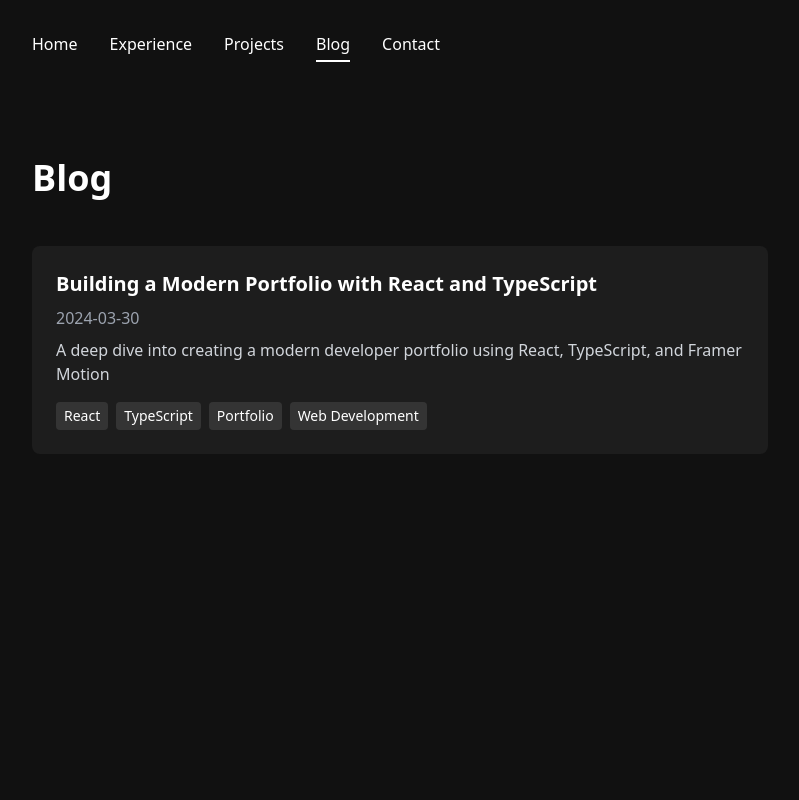
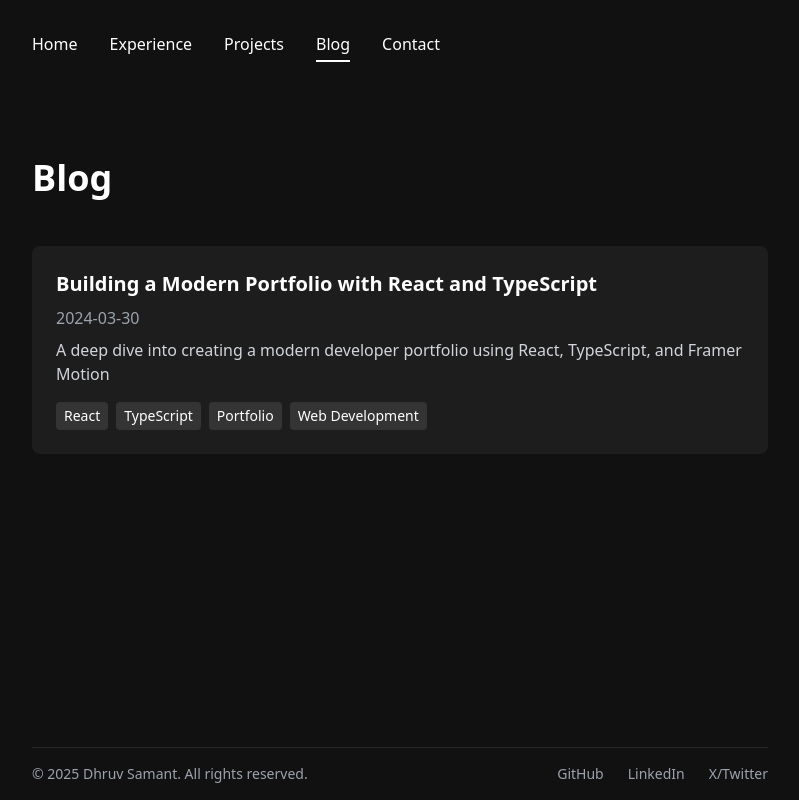
Before and after one commit to b0llu/portfolio-v2, a React (Vite) app: page /blog in a window 1280 px wide. Shown: the whole page, without its empty margins (240-1039 px from the left). Built offline with nearby package versions, Linux system fonts and the light colour scheme.

Commit message:
update 4

```diff
--- /dev/null
+++ b/src/components/Footer.tsx
@@ -0,0 +1,42 @@
+export default function Footer() {
+  return (
+    <footer className="auto">
+      <div className="container mx-auto px-4 max-w-3xl">
+        {/* Top border that only spans content width */}
+        <div className="border-t border-white/10"></div>
+
+
+        {/* Bottom row with copyright and social links */}
+        <div className="flex flex-col-reverse md:flex-row justify-between items-start py-4 text-sm text-gray-400 gap-4 md:gap-0">
+          <div>© {new Date().getFullYear()} Dhruv Samant. All rights reserved.</div>
+          <div className="flex gap-6">
+            <a
+              href="https://github.com/b0llu"
+              target="_blank"
+              rel="noopener noreferrer"
+              className="hover:text-white transition-colors"
+            >
+              GitHub
+            </a>
+            <a
+              href="https://www.linkedin.com/in/the-best-dhruv/"
+              target="_blank"
+              rel="noopener noreferrer"
+              className="hover:text-white transition-colors"
+            >
+              LinkedIn
+            </a>
+            <a
+              href="https://x.com/TheBestDhruv"
+              target="_blank"
+              rel="noopener noreferrer"
+              className="hover:text-white transition-colors"
+            >
+              X/Twitter
+            </a>
+          </div>
+        </div>
+      </div>
+    </footer>
+  );
+}
--- a/src/components/Layout.tsx
+++ b/src/components/Layout.tsx
@@ -1,4 +1,6 @@
 import { Link, useLocation } from 'react-router-dom';
+import Footer from './Footer';
+import MobileMenu from './MobileMenu';
 
 interface LayoutProps {
   children: React.ReactNode;
@@ -9,9 +11,12 @@ export default function Layout({ children }: LayoutProps) {
   const currentPath = location.pathname;
 
   return (
-    <div className="min-h-screen bg-[#111111] text-white">
-      {/* Navigation */}
-      <nav className="container mx-auto px-4 py-8 max-w-3xl">
+    <div className="min-h-screen bg-[#111111] text-white flex flex-col">
+      {/* Mobile Menu */}
+      <MobileMenu />
+
+      {/* Desktop Navigation */}
+      <nav className="container mx-auto px-4 py-8 max-w-3xl hidden md:block">
         <div className="flex justify-start space-x-8">
           <Link
             to="/"
@@ -57,9 +62,12 @@ export default function Layout({ children }: LayoutProps) {
       </nav>
 
       {/* Main Content */}
-      <main className="container mx-auto px-4 py-16 max-w-3xl">
+      <main className="container mx-auto px-4 py-16 max-w-3xl flex-grow">
         {children}
       </main>
+
+      {/* Footer */}
+      <Footer />
     </div>
   );
 }
--- /dev/null
+++ b/src/components/MobileMenu.tsx
@@ -0,0 +1,74 @@
+import { useState } from 'react';
+import { Link, useLocation } from 'react-router-dom';
+import { Menu, X } from 'lucide-react';
+import { motion, AnimatePresence } from 'framer-motion';
+
+export default function MobileMenu() {
+  const [isOpen, setIsOpen] = useState(false);
+  const location = useLocation();
+  const currentPath = location.pathname;
+
+  const toggleMenu = () => setIsOpen(!isOpen);
+
+  const menuItems = [
+    { path: '/', label: 'Home' },
+    { path: '/experience', label: 'Experience' },
+    { path: '/projects', label: 'Projects' },
+    { path: '/blog', label: 'Blog' },
+    { path: '/contact', label: 'Contact' },
+  ];
+
+  return (
+    <div className="md:hidden">
+      {/* Hamburger Button */}
+      <button
+        onClick={toggleMenu}
+        className="fixed top-4 left-1.5 z-50 p-2 text-gray-400 hover:text-white transition-colors bg-[#111111] rounded-md"
+      >
+        {isOpen ? <X size={24} /> : <Menu size={24} />}
+      </button>
+
+      {/* Menu Overlay */}
+      <AnimatePresence>
+        {isOpen && (
+          <>
+            {/* Backdrop */}
+            <motion.div
+              initial={{ opacity: 0 }}
+              animate={{ opacity: 1 }}
+              exit={{ opacity: 0 }}
+              onClick={toggleMenu}
+              className="fixed inset-0 bg-black/50 backdrop-blur-sm z-40"
+            />
+
+            {/* Menu Content */}
+            <motion.div
+              initial={{ x: '-100%' }}
+              animate={{ x: 0 }}
+              exit={{ x: '-100%' }}
+              transition={{ type: 'tween', duration: 0.3 }}
+              className="fixed top-0 left-0 h-full w-64 bg-[#111111] shadow-xl z-50 p-8"
+            >
+              <nav className="flex flex-col space-y-4 mt-12">
+                {menuItems.map((item) => (
+                  <Link
+                    key={item.path}
+                    to={item.path}
+                    onClick={toggleMenu}
+                    className={`text-lg ${
+                      currentPath === item.path
+                        ? 'text-white font-semibold'
+                        : 'text-gray-400 hover:text-white'
+                    } transition-colors`}
+                  >
+                    {item.label}
+                  </Link>
+                ))}
+              </nav>
+            </motion.div>
+          </>
+        )}
+      </AnimatePresence>
+    </div>
+  );
+}
--- a/src/pages/Blog.tsx
+++ b/src/pages/Blog.tsx
@@ -1,8 +1,17 @@
+import { motion } from 'framer-motion';
+import { useInView } from 'react-intersection-observer';
 import { blogPosts } from '../data/blog';
 
 export default function Blog() {
+  const [contentRef, contentInView] = useInView({ triggerOnce: true });
+
   return (
-    <div>
+    <motion.div
+      ref={contentRef}
+      initial={{ opacity: 0, y: 20 }}
+      animate={contentInView ? { opacity: 1, y: 0 } : {}}
+      transition={{ duration: 0.3 }}
+    >
       <h1 className="text-4xl font-bold mb-12">Blog</h1>
       <div className="space-y-8">
         {blogPosts.map((post, index) => (
@@ -20,6 +29,6 @@ export default function Blog() {
           </div>
         ))}
       </div>
-    </div>
+    </motion.div>
   );
 }
--- a/src/pages/Contact.tsx
+++ b/src/pages/Contact.tsx
@@ -1,6 +1,8 @@
 import { useRef, useState } from 'react';
 import { Github, Linkedin, Twitter, Mail, Send } from 'lucide-react';
 import emailjs, { EmailJSResponseStatus } from '@emailjs/browser';
+import { motion } from 'framer-motion';
+import { useInView } from 'react-intersection-observer';
 
 export default function Contact() {
   const [isLoading, setIsLoading] = useState(false);
@@ -9,6 +11,7 @@ export default function Contact() {
     message: ''
   });
   const form = useRef<HTMLFormElement>(null);
+  const [contentRef, contentInView] = useInView({ triggerOnce: true });
 
   const sendEmail = async (e: React.FormEvent<HTMLFormElement>) => {
     e.preventDefault();
@@ -53,7 +56,12 @@ export default function Contact() {
   };
 
   return (
-    <div>
+    <motion.div
+      ref={contentRef}
+      initial={{ opacity: 0, y: 20 }}
+      animate={contentInView ? { opacity: 1, y: 0 } : {}}
+      transition={{ duration: 0.3 }}
+    >
       <h1 className="text-4xl font-bold mb-12">Contact</h1>
       <div className="grid md:grid-cols-2 gap-8">
         {/* Social Links */}
@@ -172,6 +180,6 @@ export default function Contact() {
           </button>
         </form>
       </div>
-    </div>
+    </motion.div>
   );
 }
--- a/src/pages/Experience.tsx
+++ b/src/pages/Experience.tsx
@@ -1,7 +1,17 @@
 import { experiences } from '../data/experience';
+import { motion } from 'framer-motion';
+import { useInView } from 'react-intersection-observer';
 
 export default function Experience() {
+  const [contentRef, contentInView] = useInView({ triggerOnce: true });
+
   return (
+    <motion.div
+      ref={contentRef}
+      initial={{ opacity: 0, y: 20 }}
+      animate={contentInView ? { opacity: 1, y: 0 } : {}}
+      transition={{ duration: 0.3 }}
+    >
       <div>
         <h1 className="text-4xl font-bold mb-12">Experience</h1>
         <div className="space-y-12">
@@ -50,5 +60,6 @@ export default function Experience() {
           ))}
         </div>
       </div>
+    </motion.div>
   );
 }
--- a/src/pages/Home.tsx
+++ b/src/pages/Home.tsx
@@ -13,14 +13,14 @@ export default function Home() {
           ref={heroRef}
           initial={{ opacity: 0, y: 20 }}
           animate={heroInView ? { opacity: 1, y: 0 } : {}}
-          transition={{ duration: 0.6 }}
+          transition={{ duration: 0.3 }}
         >
           <h1 className="text-4xl font-bold mb-2">Dhruv Samant</h1>
           <p className="text-gray-400 mb-16">Software Engineer | Tech Enthusiast | Gamer | Fantasy & Manga Nerd</p>
 
           <div className="aspect-video rounded-lg overflow-hidden mb-12">
             <img
-              src="https://picsum.photos/800/400?grayscale"
+              src="https://res.cloudinary.com/dtzklid8v/image/upload/v1744515766/PXL_20230714_081323658_ify78z.jpg?grayscale"
               alt="Professional headshot"
               className="w-full h-full object-cover"
             />
--- a/src/pages/Projects.tsx
+++ b/src/pages/Projects.tsx
@@ -1,8 +1,18 @@
 import { Github } from 'lucide-react';
 import { personalProjects } from '../data/projects';
+import { motion } from 'framer-motion';
+import { useInView } from 'react-intersection-observer';
 
 export default function Projects() {
+  const [contentRef, contentInView] = useInView({ triggerOnce: true });
+
   return (
+    <motion.div
+      ref={contentRef}
+      initial={{ opacity: 0, y: 20 }}
+      animate={contentInView ? { opacity: 1, y: 0 } : {}}
+      transition={{ duration: 0.3 }}
+    >
       <div>
         <h1 className="text-4xl font-bold mb-12">Projects</h1>
         <div className="grid gap-8 md:grid-cols-2">
@@ -43,5 +53,6 @@ export default function Projects() {
           ))}
         </div>
       </div>
+    </motion.div>
   );
 }
```
Lines whose indentation alone changed are shown as unchanged.
